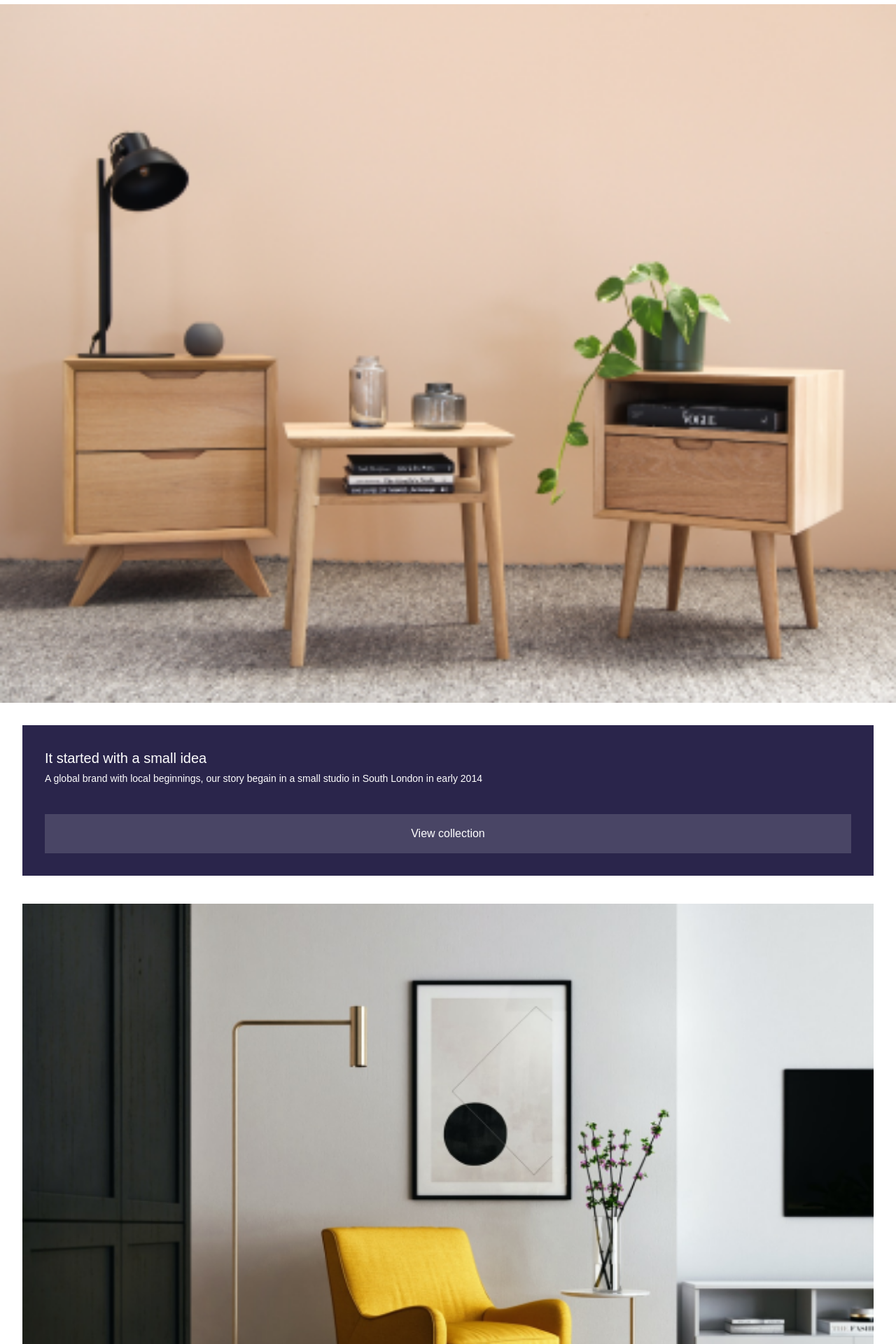
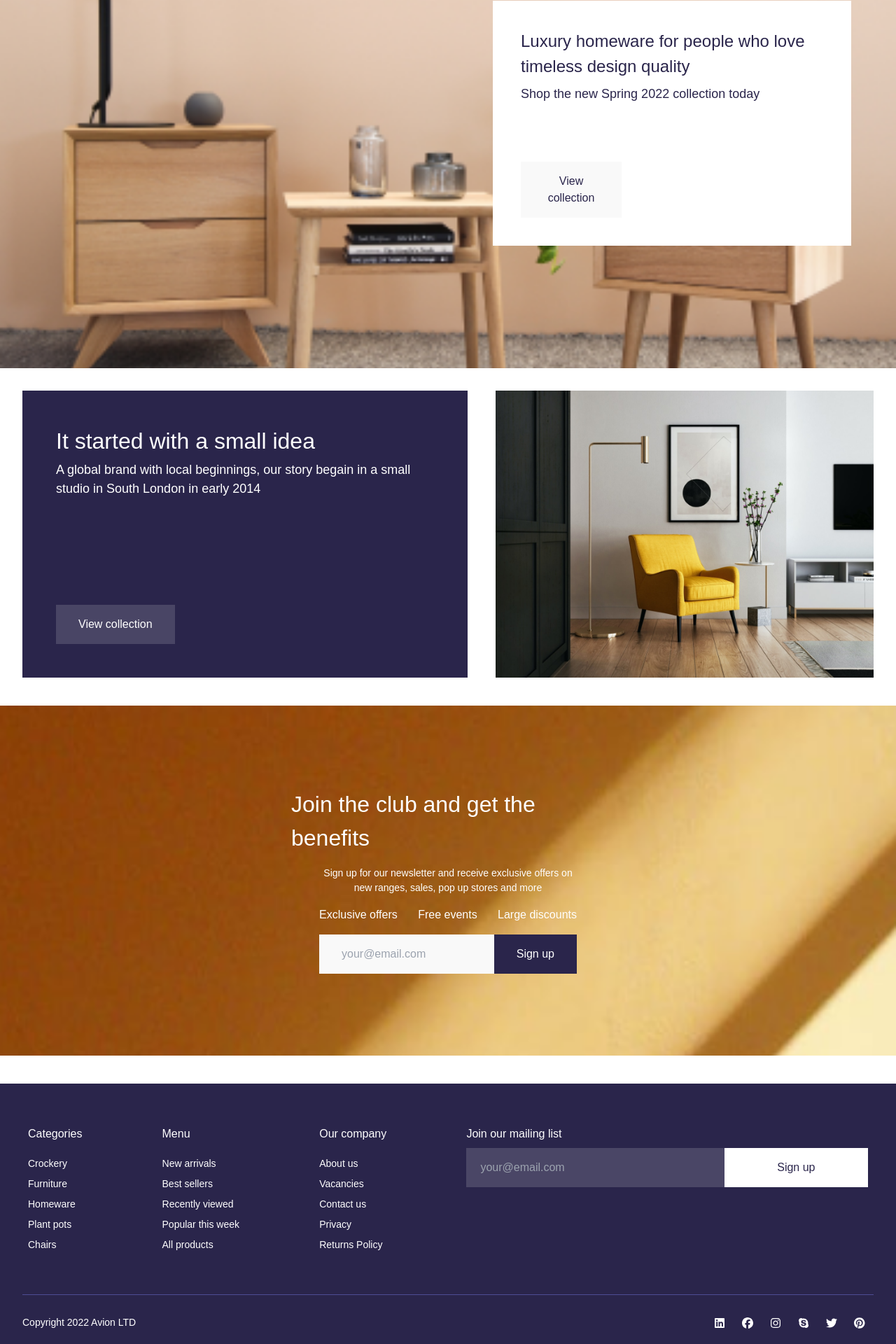
Before and after one commit to vuhuy172dh/ecommerce-website, a React (Create React App) app: page / in a window 1280 px wide. Shown: the part 300-2220 px from the top of the page at 70% size. Built offline with nearby package versions, Linux system fonts and the light colour scheme; a web font is replaced by a local one.

Commit message:
update footer navDrawer HomePage

```diff
--- a/src/components/footer.jsx
+++ b/src/components/footer.jsx
@@ -1,5 +1,83 @@
+import Button from './button'
+import ButtonIcon from './buttonIcon'
+
 function Footer() {
-  return <div>This is footer</div>
+  return (
+    <div className="w-full flex flex-col items-center bg-dark_primary">
+      {/* this is top footer */}
+      <div className="w-full flex flex-col px-10 py-10 gap-10 text-white tablet:flex-row tablet:gap-0 tablet:items-start">
+        {/* this is categories component */}
+        <div className="flex flex-col gap-5 items-center py-5 border border-primary rounded-xl tablet:border-none tablet:items-start tablet:grow">
+          <p className="text-h3 tablet:text-h5">Categories</p>
+          <ul className="flex flex-col items-center gap-2 text-body-lg tablet:text-body-sm tablet:items-start">
+            <li>Crockery</li>
+            <li>Furniture</li>
+            <li>Homeware</li>
+            <li>Plant pots</li>
+            <li>Chairs</li>
+          </ul>
+        </div>
+
+        {/* this is menu component */}
+        <div className="flex flex-col gap-5 items-center py-5 border border-primary rounded-xl tablet:border-none tablet:items-start tablet:grow">
+          <p className="text-h3 tablet:text-h5">Menu</p>
+          <ul className="flex flex-col items-center gap-2 text-body-lg tablet:text-body-sm tablet:items-start">
+            <li>New arrivals</li>
+            <li>Best sellers</li>
+            <li>Recently viewed</li>
+            <li>Popular this week</li>
+            <li>All products</li>
+          </ul>
+        </div>
+
+        {/* this is our company conponent */}
+        <div className="flex flex-col gap-5 items-center py-5 border border-primary rounded-xl tablet:border-none tablet:items-start tablet:grow">
+          <p className="text-h3 tablet:text-h5">Our company</p>
+          <ul className="flex flex-col items-center gap-2 text-body-lg tablet:text-body-sm tablet:items-start">
+            <li>About us</li>
+            <li>Vacancies</li>
+            <li>Contact us</li>
+            <li>Privacy</li>
+            <li>Returns Policy</li>
+          </ul>
+        </div>
+
+        {/* this is email component */}
+        <div className="flex flex-col gap-2 py-5 tablet:grow-[2]">
+          {/* email title */}
+          <p className="text-h5">Join our mailing list</p>
+
+          <div className="w-full flex">
+            <input
+              placeholder="your@email.com"
+              className="bg-[rgba(255,255,255,0.15)] grow-[1] pl-5"
+            />
+            <Button Size="medium" State="default" Color="white">
+              Sign up
+            </Button>
+          </div>
+        </div>
+      </div>
+
+      {/* this is divider */}
+      <hr className="w-[calc(100%-4rem)] border-t border-t-primary" />
+
+      {/* this is footer bottom */}
+      <div className="w-full py-5 tablet:px-8 tablet:flex tablet:flex-row tablet:items-center">
+        <p className="text-body-sm text-white text-center mr-auto">
+          Copyright 2022 Avion LTD
+        </p>
+        <div className="hidden tablet:flex justify-end text-white">
+          <ButtonIcon Icon="linkedin" />
+          <ButtonIcon Icon="facebook" />
+          <ButtonIcon Icon="instagram" />
+          <ButtonIcon Icon="skype" />
+          <ButtonIcon Icon="twitter" />
+          <ButtonIcon Icon="pinterest" />
+        </div>
+      </div>
+    </div>
+  )
 }
 
 export default Footer
--- a/src/components/navDrawer.jsx
+++ b/src/components/navDrawer.jsx
@@ -7,7 +7,7 @@ function NavDrawer() {
 
   return (
     <div
-      className={`w-full h-screen fixed bottom-0 z-20 ${
+      className={`w-full h-screen tablet:hidden fixed bottom-0 z-20 ${
         mode ? 'visible z-10' : 'invisible -z-10'
       } transition-all duration-300`}
     >
--- a/src/pages/home.jsx
+++ b/src/pages/home.jsx
@@ -7,24 +7,35 @@ function HomePage() {
   return (
     <div className="w-full flex flex-col">
       {/* this is homepage poster */}
-      <div className="w-full flex flex-col mb-8">
+      <div className="w-full flex flex-col mb-8 relative">
         {/* this is poster content */}
-        <div className="w-full px-8 mb-8 flex flex-col gap-4">
-          <p className="text-h3 text-dark_primary">
+        <div className="w-full px-8 mb-8 flex flex-col justify-between top-1/2 tablet:-translate-y-1/2 right-[5%] tablet:p-10 tablet:absolute tablet:w-1/2 laptop:w-2/5 tablet:h-1/2 tablet:bg-white">
+          <div className="w-full flex flex-col gap-2">
+            <p className="text-h3 tablet:text-h3 text-dark_primary">
               Luxury homeware for people who love timeless design quality
             </p>
-          <p className="text-body-md text-dark_primary">
-            With our new collection, view over 400 bespoke pieces from homeware
-            through to furniture tody
+            <p className="text-body-md text-dark_primary tablet:hidden">
+              With our new collection, view over 400 bespoke pieces from
+              homeware through to furniture tody
             </p>
+            <p className="tablet:block text-body-lg text-dark_primary">
+              Shop the new Spring 2022 collection today
+            </p>
+          </div>
+          <div className="flex w-full tablet:w-1/3">
             <Button Size="medium" Color="secondary" State="default">
               View collection
             </Button>
           </div>
+        </div>
 
         {/* this is poster image */}
         <div className="w-full">
-          <img src={homepage} alt="poster" className="w-full object-contain" />
+          <img
+            src={homepage}
+            alt="poster"
+            className="w-full max-h-[700px] object-cover"
+          />
         </div>
       </div>
 
@@ -34,55 +45,65 @@ function HomePage() {
       {/* this is product item list */}
       <div></div>
 
-      {/* this is */}
-      <div className="w-full px-8 mb-10 flex flex-col gap-10">
+      {/* this is feature 1*/}
+      <div className="w-full px-8 mb-10 flex flex-col gap-10 tablet:flex-row">
         {/* this is box - 1 */}
-        <div className="flex flex-col gap-10 w-full p-8 bg-dark_primary text-white">
+        <div className="flex-1 flex flex-col gap-10 w-full p-8 tablet:p-12 bg-dark_primary text-white tablet:justify-between">
           {/* this is content */}
           <div className="flex flex-col w-full gap-1">
-            <p className="text-h4">It started with a small idea</p>
-            <p className="text-body-sm">
+            <p className="text-h4 tablet:text-h2">
+              It started with a small idea
+            </p>
+            <p className="text-body-sm tablet:text-body-lg">
               A global brand with local beginnings, our story begain in a small
               studio in South London in early 2014
             </p>
           </div>
 
           {/* this is button */}
+          <div className="w-full flex tablet:block">
             <Button Size="medium" Color="opaque" State="default">
               View collection
             </Button>
           </div>
+        </div>
 
         {/* this is poster img */}
-        <div className="w-full">
-          <img src={feature2} alt="poster" className="w-full object-contain" />
+        <div className="flex-1 w-full">
+          <img
+            src={feature2}
+            alt="poster"
+            className="w-full h-full object-cover"
+          />
         </div>
       </div>
 
       {/* this feature 2 */}
-      <div className="w-full flex flex-col relative">
+      <div className="w-full mb-10 flex flex-col relative items-center">
+        {/* this is background image */}
         <img
           src={signup}
           alt="signup backdround"
-          className=" w-full object-contain"
+          className=" w-full max-h-[500px] object-cover"
         />
+
         {/* top content */}
-        <div className="absolute top-1/2 -translate-y-1/2 w-full p-8 flex flex-col gap-4">
-          <p className="text-white text-h3">
+        <div className="absolute top-1/2 -translate-y-1/2 w-full p-8 flex flex-col gap-4 laptop:w-2/5 laptop:items-center">
+          <p className="text-white text-h3 laptop:text-h2">
             Join the club and get the benefits
           </p>
-          <p className="text-white text-body-sm">
+          <p className="text-white text-body-sm laptop:text-center laptop:px-10">
             Sign up for our newsletter and receive exclusive offers on new
             ranges, sales, pop up stores and more
           </p>
-          <ul className="text-white text-body-md">
+          <ul className="text-white text-body-md laptop:w-full laptop:px-10 laptop:flex laptop:justify-between">
             <li>Exclusive offers</li>
             <li>Free events</li>
             <li>Large discounts</li>
           </ul>
 
           {/* Sign up */}
-          <div className="flex ">
+          <div className="flex laptop:w-full laptop:px-10">
             <input
               className="bg-light_grey pl-8 grow-[1]"
               placeholder="your@email.com"
```
Lines whose indentation alone changed are shown as unchanged.
